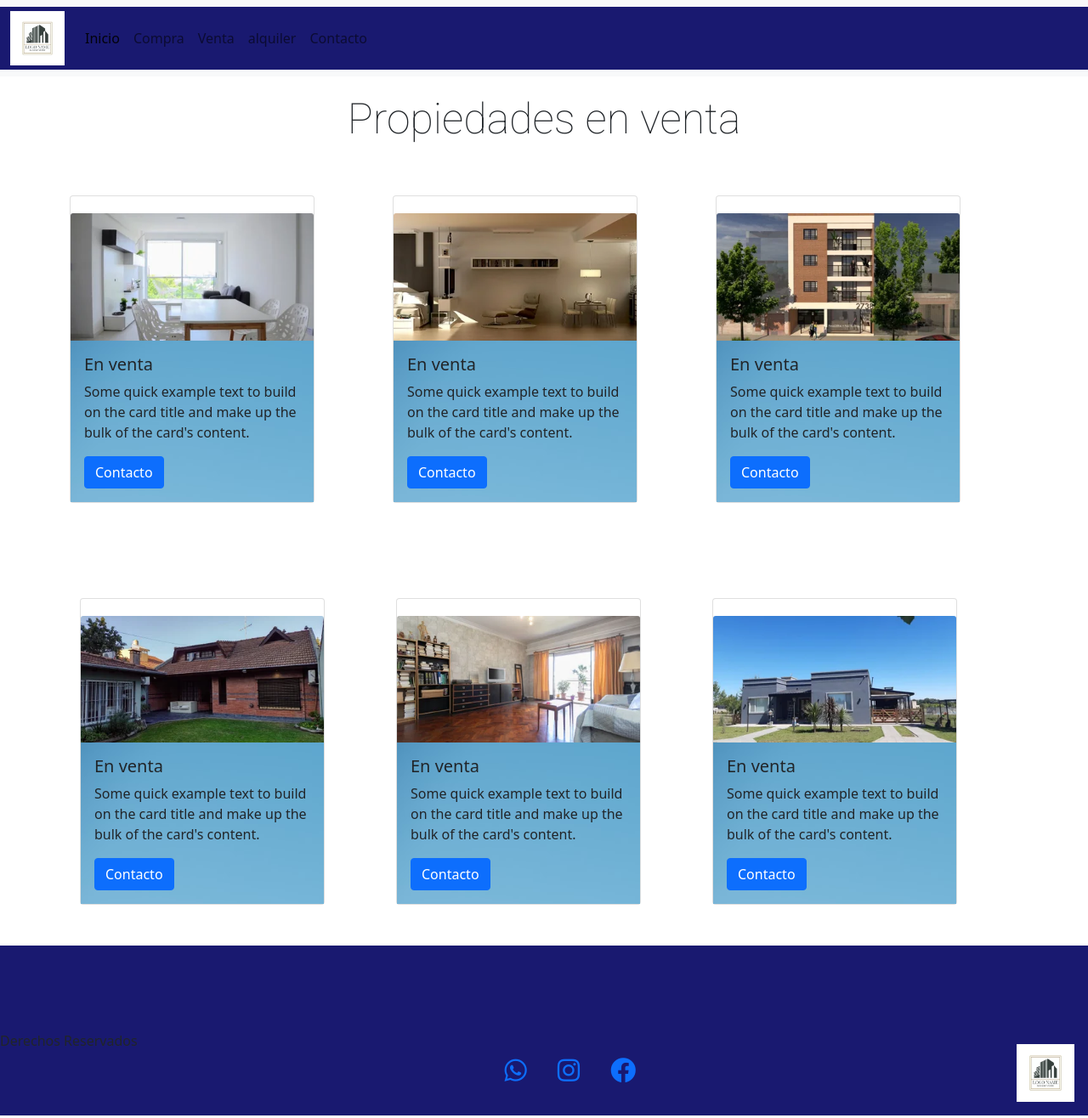
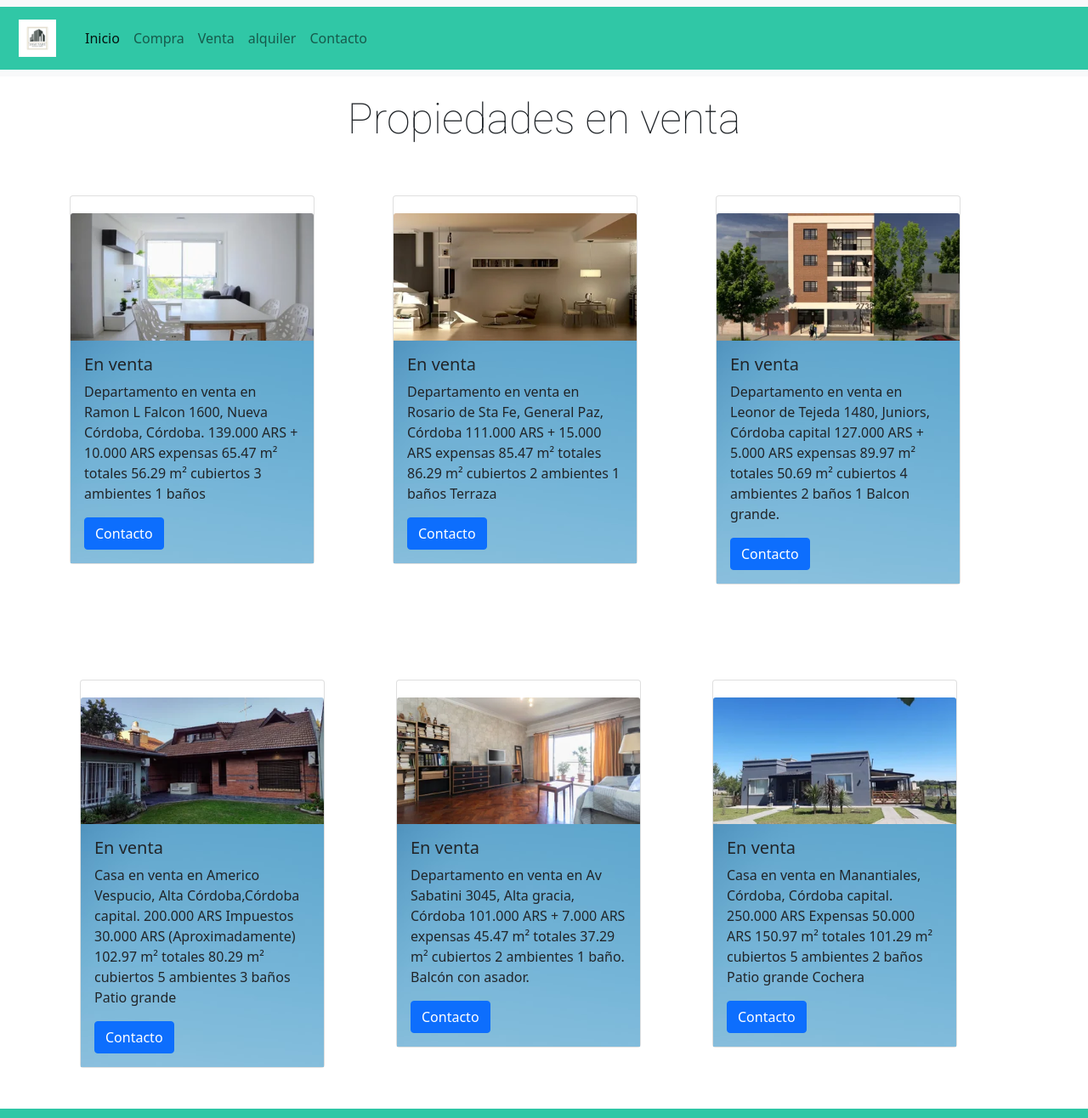
Before and after one commit to Marcosbrunori/proyecto-coder-house, a website: page pages/compra.html in a window 1280 px wide. Shown: the top 1316 px of the page at 85% size. Drawn offline with nearby package versions, Linux system fonts and the light colour scheme.

Commit message:
modificaciones seo

```diff
--- a/pages/compra.html
+++ b/pages/compra.html
@@ -5,7 +5,7 @@
   <meta charset="UTF-8">
   <meta http-equiv="X-UA-Compatible" content="IE=edge">
   <meta name="viewport" content="width=device-width, initial-scale=1.0">
-  <title>Inmobiliaria MB-Alquiler </title>
+  <title>Inmobiliaria-MB Compra </title>
   <link href="https://cdn.jsdelivr.net/npm/bootstrap@5.1.3/dist/css/bootstrap.min.css" rel="stylesheet"
     integrity="sha384-1BmE4kWBq78iYhFldvKuhfTAU6auU8tT94WrHftjDbrCEXSU1oBoqyl2QvZ6jIW3" crossorigin="anonymous">
   <link rel="stylesheet" href="../css/estilo.css">
@@ -15,6 +15,8 @@
   <link rel="preconnect" href="https://fonts.googleapis.com">
   <link rel="preconnect" href="https://fonts.gstatic.com" crossorigin>
   <link href="https://fonts.googleapis.com/css2?family=Roboto:wght@100&display=swap" rel="stylesheet">
+  <meta name="description" content="Es una empresa dedicada a prestar servicios para la compra, venta y alquiler de inmbuebles">
+  <meta name="keywords" content="inmobiliaria, compra, venta, alquiler, inmuebles, compra, precio, argentina">
 </head>
 
 <body>
@@ -59,8 +61,18 @@
               <img src="../imagenes/compra3.webp" class="card-img-top" alt="departamento en venta">
               <div class="card-body">
                 <h5 class="card-title">En venta</h5>
-                <p class="card-text">Some quick example text to build on the card title and make up the bulk of the
-                  card's content.</p>
+                <p class="card-text">Departamento en venta en Ramon L Falcon 1600, Nueva Córdoba, Córdoba.
+                  139.000 ARS
+
+                  + 10.000 ARS expensas
+
+                  65.47 m² totales
+
+                  56.29 m² cubiertos
+
+                  3 ambientes
+
+                  1 baños</p>
                 <a href="#" class="btn btn-primary">Contacto</a>
               </div>
             </div>
@@ -70,8 +82,22 @@
               <img src="../imagenes/compra 2.webp" class="card-img-top" alt="Departamento en venta">
               <div class="card-body">
                 <h5 class="card-title">En venta</h5>
-                <p class="card-text">Some quick example text to build on the card title and make up the bulk of the
-                  card's content.</p>
+                <p class="card-text">Departamento en venta en Rosario de Sta Fe, General Paz, Córdoba
+                  111.000 ARS
+
+                  + 15.000 ARS expensas
+
+                  85.47 m² totales
+
+                  86.29 m² cubiertos
+
+                  2 ambientes
+
+                  1 baños
+
+                  Terraza
+
+                </p>
                 <a href="#" class="btn btn-primary">Contacto</a>
               </div>
             </div>
@@ -81,8 +107,22 @@
               <img src="../imagenes/compra.webp" class="card-img-top" alt="Departamento en venta">
               <div class="card-body">
                 <h5 class="card-title">En venta</h5>
-                <p class="card-text">Some quick example text to build on the card title and make up the bulk of the
-                  card's content.</p>
+                <p class="card-text">Departamento en venta en Leonor de Tejeda  1480, Juniors, Córdoba capital
+                  127.000 ARS
+
+                  + 5.000 ARS expensas
+
+                  89.97 m² totales
+
+                  50.69 m² cubiertos
+
+                  4 ambientes
+
+                  2 baños
+
+                  1 Balcon grande.
+
+                </p>
                 <a href="#" class="btn btn-primary">Contacto</a>
               </div>
             </div>
@@ -96,8 +136,22 @@
                   <img src="../imagenes/compra 4.webp" class="card-img-top" alt="casa en venta">
                   <div class="card-body">
                     <h5 class="card-title">En venta </h5>
-                    <p class="card-text">Some quick example text to build on the card title and make up the bulk of the
-                      card's content.</p>
+                    <p class="card-text">Casa en venta en Americo Vespucio, Alta Córdoba,Córdoba capital.
+                      200.000 ARS
+
+                      Impuestos 30.000 ARS (Aproximadamente)
+
+                     102.97 m² totales
+
+                      80.29 m² cubiertos
+
+                      5 ambientes
+
+                      3 baños
+
+                      Patio grande
+
+                    </p>
                     <a href="#" class="btn btn-primary">Contacto</a>
                   </div>
                 </div>
@@ -107,19 +161,48 @@
                   <img src="../imagenes/compra6.webp" class="card-img-top" alt="Departamento en venta">
                   <div class="card-body">
                     <h5 class="card-title">En venta</h5>
-                    <p class="card-text">Some quick example text to build on the card title and make up the bulk of the
-                      card's content.</p>
+                    <p class="card-text">Departamento en venta en Av Sabatini 3045, Alta gracia, Córdoba
+                      101.000 ARS
+
+                      + 7.000 ARS expensas
+
+                     45.47 m² totales
+
+                      37.29 m² cubiertos
+
+                      2 ambientes
+
+                      1 baño.
+
+                      Balcón con asador.
+
+                    </p>
                     <a href="#" class="btn btn-primary">Contacto</a>
                   </div>
                 </div>
               </div>
               <div class="col-12 col-md-4">
                 <div class="card" style="width: 18rem;">
-                  <img src="../imagenes/compra5.webp" class="card-img-top" alt="Departamento en venta">
+                  <img src="../imagenes/compra5.webp" class="card-img-top" alt="Casa en venta">
                   <div class="card-body">
                     <h5 class="card-title">En venta</h5>
-                    <p class="card-text">Some quick example text to build on the card title and make up the bulk of the
-                      card's content.</p>
+                    <p class="card-text">Casa en venta en Manantiales, Córdoba, Córdoba capital.
+                      250.000 ARS
+
+                      Expensas 50.000 ARS
+
+                      150.97 m² totales
+
+                      101.29 m² cubiertos
+
+                      5 ambientes
+
+                      2 baños
+
+                      Patio grande
+
+                      Cochera
+                    </p>
                     <a href="#" class="btn btn-primary">Contacto</a>
                   </div>
                 </div>
--- a/scss/main.scss
+++ b/scss/main.scss
@@ -1,5 +1,6 @@
 
       @import "parciales/_variables";
+      @import "parciales/_mixins";
       @import "parciales/_header";
       @import "parciales/_body";
       @import "parciales/_sections";
--- a/scss/parciales/_body.scss
+++ b/scss/parciales/_body.scss
@@ -1,6 +1,3 @@
-
-
-
  h1{
 text-align: center;
 font-family: $tipografia;
@@ -15,15 +12,18 @@
 h3{
 font-size: 30px;
 }
-
+.card-body{
+    background-image: url(../imagenes/unfondo.jfif)
+}
 .logo{
 width: 4rem;
  height: 4rem;
+ border-color: black;
+padding:10px;
+}
+.logo--medium{
 
+width: 6rem;
+height: 6rem;
+@extend .logo;
 }
-
-
-
-.card-body{
-    background-image: url(../imagenes/unfondo.jfif)
-}
--- a/scss/parciales/_footer.scss
+++ b/scss/parciales/_footer.scss
@@ -1,13 +1,13 @@
 .footer__contenedor{
 
-display: flex;
-justify-content: space-between;
+@include crearFlex(space-between,strech);
 padding-top: 100px;
 font-size: $miVariable;
 background-color: $miVariable;
- }
+
+}
 .footer__imagen{
- height:100px;
+height:100px;
 width: 100px;
  padding: 1rem;
  }
--- /dev/null
+++ b/scss/parciales/_mixins.scss
@@ -0,0 +1,7 @@
+
+@mixin crearFlex($eje-principal, $eje-secundario) {
+    display: flex;
+    justify-content: $eje-principal;
+    align-items: $eje-secundario;
+
+}
--- a/scss/parciales/_variables.scss
+++ b/scss/parciales/_variables.scss
@@ -1,2 +1,20 @@
-$miVariable: midnightblue;
+$miVariable: rgb(48, 199, 166);
 $tipografia:'Roboto', sans-serif;
+
+$espaciado:1rem;
+$espaciados: (
+    0: 0,
+    1 : $espaciado * 0.25,
+    2: $espaciado  * 0.5,
+    3 :$espaciado ,
+    4 :1$espaciado * 1.5,
+    5 :1$espaciado  * 2
+);
+
+@each $clave, $valor in $espaciados{
+   .m-#{$clave} {
+       margin: $valor;
+   }
+
+
+}
```
Also changed, not shown: index.html (+12 -16 lines), pages/Contacto.html (+6 -4 lines), pages/alquiler.html (+42 -9 lines), pages/venta.html (+5 -3 lines), scss/parciales/_media-querys.scss (+5 -4 lines), scss/parciales/_sections.scss (+0 -44 lines), sitemap.xml (added, +42 -0 lines), css/estilo.css. Lines whose indentation alone changed are shown as unchanged.
